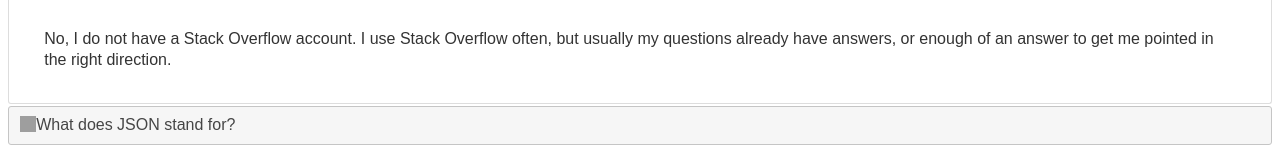
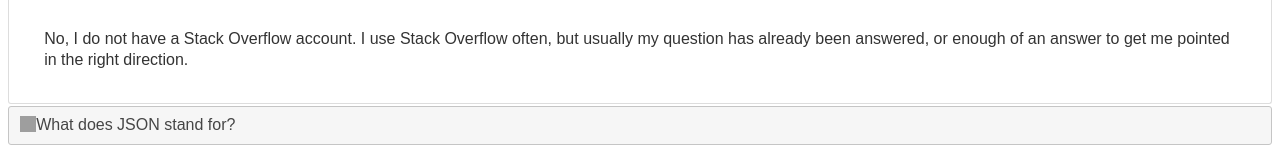
Before and after one commit to jesse-richardson-career/bizlibrary-developer-assessment, a plain HTML site: page index.html in a window 1280 px wide. Both pictures are taken after a click on the tab "Do you have a Stack Overflow account?". Shown: the part 203-350 px from the top of the page. Drawn offline with nearby package versions, Linux system fonts and the light colour scheme; grey boxes are pictures that could not be loaded.

Commit message:
Text Change: Rewording an answer

```diff
--- a/index.html
+++ b/index.html
@@ -42,7 +42,7 @@
     <h3>Do you have a Stack Overflow account?</h3>
     <div>
       <p>
-        No, I do not have a Stack Overflow account. I use Stack Overflow often, but usually my questions already have answers, or enough of an answer to get me pointed in the right direction.
+        No, I do not have a Stack Overflow account. I use Stack Overflow often, but usually my question has already been answered, or enough of an answer to get me pointed in the right direction.
       </p>
     </div>
     <h3>What does JSON stand for?</h3>
```
